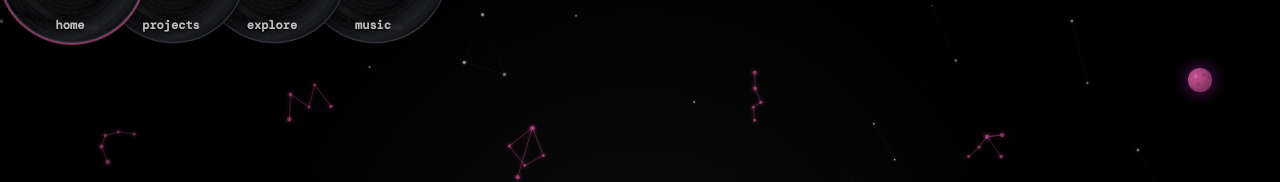
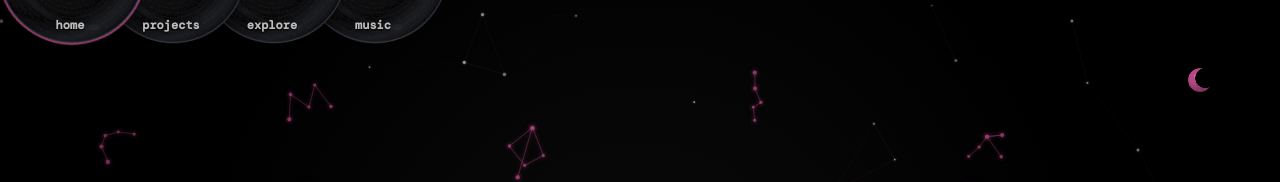
Before and after one commit to youngclaus/weidenfeller, a Next.js app: page / in a window 1280 px wide. Shown: the top 182 px of the page. Built offline with nearby package versions, Linux system fonts and the light colour scheme; a web font is replaced by a local one.

Commit message:
Keep theme moon crescent

```diff
--- a/components/Index/ThemeMoon.tsx
+++ b/components/Index/ThemeMoon.tsx
@@ -5,7 +5,6 @@ import { getThemeGlowFilter } from '../Theme/exploreGlow';
 
 const ThemeMoon: React.FC = () => {
   const { theme, switchTheme } = useTheme();
-  const isCustom = theme.mode === 'toggled';
   const currentMode = theme.mode === 'light'
     ? 'light theme'
     : theme.mode === 'dark'
@@ -19,7 +18,7 @@ const ThemeMoon: React.FC = () => {
       onClick={() => switchTheme(nextTheme)}
       aria-label={`${currentMode}. Switch to ${nextTheme} theme`}
     >
-      <Moon $crescent={isCustom} aria-hidden="true" />
+      <Moon aria-hidden="true" />
       <MoonLabel>{currentMode}</MoonLabel>
     </MoonButton>
   );
@@ -55,7 +54,7 @@ const MoonButton = styled.button`
   }
 `;
 
-const Moon = styled.span<{ $crescent: boolean }>`
+const Moon = styled.span`
   position: absolute;
   left: 50%;
   top: 50%;
@@ -69,16 +68,8 @@ const Moon = styled.span<{ $crescent: boolean }>`
     ${({ theme }) => theme.c3};
   box-shadow: inset -5px -4px 7px rgba(0, 0, 0, 0.32);
   filter: ${({ theme }) => getThemeGlowFilter(theme.glow, 8)};
-  -webkit-mask-image: ${({ $crescent }) => (
-    $crescent
-      ? 'radial-gradient(circle at 72% 42%, transparent 0 44%, #000 46%)'
-      : 'none'
-  )};
-  mask-image: ${({ $crescent }) => (
-    $crescent
-      ? 'radial-gradient(circle at 72% 42%, transparent 0 44%, #000 46%)'
-      : 'none'
-  )};
+  -webkit-mask-image: radial-gradient(circle at 72% 42%, transparent 0 44%, #000 46%);
+  mask-image: radial-gradient(circle at 72% 42%, transparent 0 44%, #000 46%);
   -webkit-mask-repeat: no-repeat;
   mask-repeat: no-repeat;
   -webkit-mask-size: 100% 100%;
```
